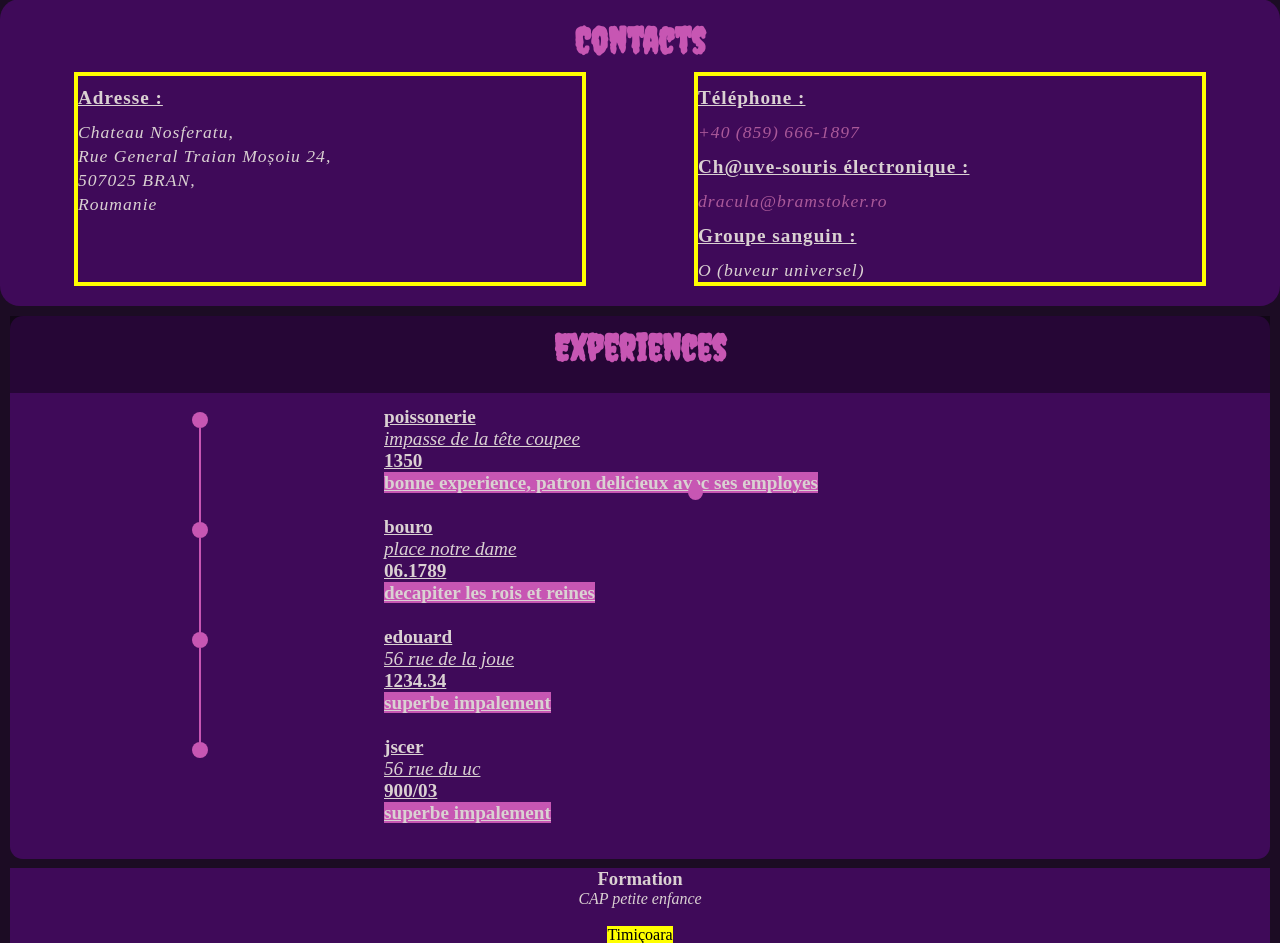
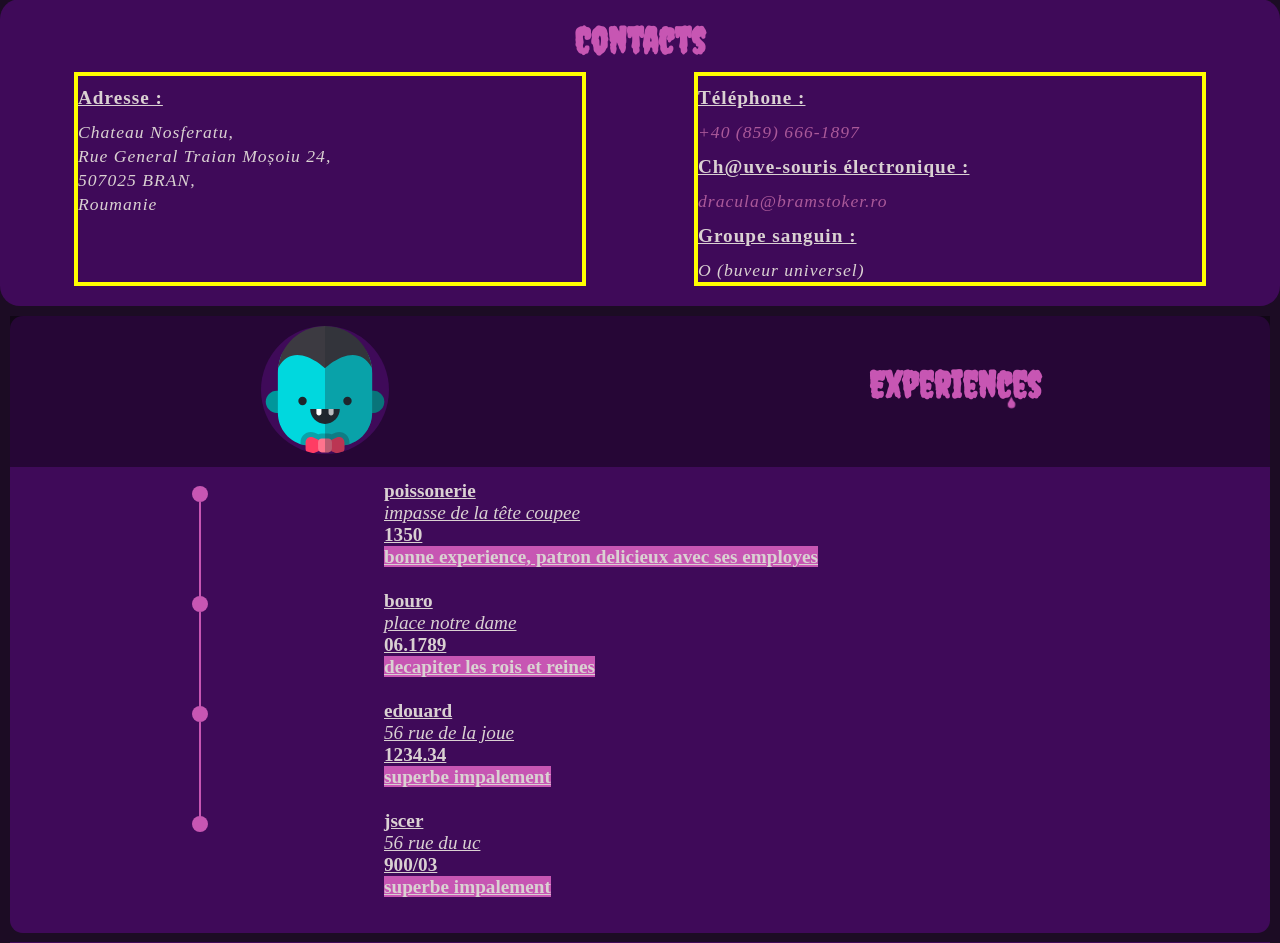
Before and after one commit to CodingBDX/project-1-dracula, a PHP site: page / in a window 1280 px wide. Shown: the part 285-1228 px from the top of the page. Run offline with PHP 8.4, Linux system fonts and the light colour scheme.

Commit message:
icon+icon grow

```diff
--- a/css/experiences.css
+++ b/css/experiences.css
@@ -14,18 +14,38 @@
 }
 
 .experiences .header {
+    display: flex;
+    flex-direction: row;
+
+    align-items: center;
     padding: .6em 0;
     text-align: center;
+
     background-color: rgba(0, 0, 0, .4);
     width: 100%;
     border-bottom: .5em solid rgba(#3F0A59, .5);
 }
 
+.experiences .header>div {
+
+    width: 50%;
+}
+
 .experiences .header h3 {
+
     color: var(--title);
     font-weight: bolder;
     font-size: 2.3em;
     font-family: 'Creepster', cursive;
+
+
+}
+
+.experiences .header svg {
+    width: 10vw;
+    background-color: var(--background-els);
+    border-radius: 50%;
+
 }
 
 .experiences .content {
@@ -93,7 +113,7 @@
     position: relative;
     width: 15px;
     height: 15px;
-    top: -5px;
+    top: -15px;
     margin: 0 auto;
     background: var(--title);
     -moz-border-radius: 20px;
@@ -108,7 +128,7 @@
     -moz-animation-duration: 2s;
     -webkit-animation-duration: 2s;
     animation-duration: 2s;
-    animation-delay: 3s;
+
     -moz-animation-iteration-count: infinite;
     -webkit-animation-iteration-count: infinite;
     animation-iteration-count: infinite;
@@ -128,7 +148,12 @@
 }
 
 @keyframes drip {
+    from {
+        transform: scale(0.5);
+    }
+
     to {
+        transform: scale(1);
         top: 100vh;
     }
 }
--- a/experiences.php
+++ b/experiences.php
@@ -29,10 +29,95 @@ $experiences = [
 ?>
 <div class="experiences">
     <div class="header">
+
+    <div>
+
+<svg version="1.1" id="Layer_1" xmlns="http://www.w3.org/2000/svg" xmlns:xlink="http://www.w3.org/1999/xlink" x="0px" y="0px"
+	 viewBox="0 0 512.001 512.001" style="enable-background:new 0 0 512.001 512.001;" xml:space="preserve">
+<g>
+	<path style="fill:#00969B;" d="M63.409,258.795c-24.547,0-44.444,19.899-44.444,44.444l0,0c0,24.545,19.899,44.444,44.444,44.444
+		h17.508v-88.888L63.409,258.795L63.409,258.795z"/>
+	<path style="fill:#00969B;" d="M448.591,258.795h-17.508v88.888h17.508c24.545,0,44.444-19.899,44.444-44.444l0,0
+		C493.035,278.693,473.137,258.795,448.591,258.795z"/>
+</g>
+<path style="fill:#00D8DE;" d="M443.279,166.521l-0.015-0.085c-0.053-0.094-0.105-0.183-0.158-0.277
+	c-1.081-8.85-2.738-17.522-4.999-25.95c-21.573-80.374-94.923-99.148-182.106-99.148l0,0c-87.183,0-160.533,18.773-182.106,99.148
+	l-0.155,0.564c-2.19,8.253-3.795,16.741-4.851,25.396c-0.053,0.093-0.105,0.182-0.158,0.275c-0.83,7.174-1.281,14.463-1.281,21.861
+	v158.353c0,65.82,47.977,120.426,110.865,130.777h155.369v-11.45c0,0.005,0,0.011,0,0.015v11.436
+	c62.888-10.353,110.865-64.957,110.865-130.777V188.306C444.55,180.935,444.111,173.668,443.279,166.521z"/>
+<g>
+	<circle style="fill:#1E252B;" cx="166.059" cy="300.091" r="16.831"/>
+	<circle style="fill:#1E252B;" cx="345.949" cy="300.091" r="16.831"/>
+</g>
+<path style="fill:#3C3A41;" d="M256,169.022c0,0,122.924-117.605,187.264-2.342c-1.073-9.261-2.795-18.324-5.158-27.128
+	C416.533,59.178,343.183,0,256,0l0,0C168.817,0,95.467,59.176,73.894,139.551l-0.155,0.564c-2.29,8.629-3.958,17.507-5.009,26.575
+	C133.069,51.411,256,169.022,256,169.022z"/>
+<g>
+	<path style="opacity:0.3;fill:#20272E;enable-background:new    ;" d="M312.82,423.574c-5.523,0-10.929,1.107-16.071,3.292
+		l-14.056,5.969c-4.388-1.906-9.172-2.918-14.105-2.918h-25.175c-4.933,0-9.717,1.013-14.105,2.918l-14.055-5.969
+		c-5.142-2.185-10.549-3.292-16.071-3.292c-22.645,0-41.068,18.439-41.068,41.103v7.736c6.528,2.172,13.267,3.883,20.202,5.024
+		h155.369v-11.45c0,0.005,0,0.011,0,0.015v11.436c6.935-1.142,13.674-2.851,20.202-5.024v-7.735
+		C353.887,442.013,335.465,423.574,312.82,423.574z"/>
+	<path style="fill:#20272E;" d="M315.259,332.436c0,32.728-26.532,59.259-59.259,59.259s-59.259-26.532-59.259-59.259H315.259z"/>
+</g>
+<g>
+	<path style="fill:#FFFFFF;" d="M221.619,332.436v15.735c0,5.578,4.521,10.101,10.101,10.101s10.101-4.522,10.101-10.101v-15.735
+		l0,0H221.619L221.619,332.436z"/>
+	<path style="fill:#FFFFFF;" d="M270.179,332.436v15.735c0,5.578,4.521,10.101,10.101,10.101s10.101-4.522,10.101-10.101v-15.735
+		l0,0H270.179L270.179,332.436z"/>
+</g>
+<g>
+	<path style="fill:#FF3C63;" d="M231.608,500.016v-44.255l-24.253-10.3c-13.77-5.848-29.041,4.257-29.041,19.217v26.423
+		c0,14.96,15.271,25.065,29.041,19.217L231.608,500.016L231.608,500.016z"/>
+	<path style="fill:#FF3C63;" d="M304.645,445.461l-24.253,10.3v44.255l24.253,10.3c13.77,5.848,29.041-4.257,29.041-19.217v-26.423
+		C333.685,449.718,318.414,439.612,304.645,445.461z"/>
+</g>
+<path style="fill:#FF738D;" d="M268.587,450.118h-25.176c-8.385,0-15.182,6.797-15.182,15.182v25.175
+	c0,8.385,6.797,15.182,15.182,15.182h25.175c8.385,0,15.182-6.797,15.182-15.182V465.3
+	C283.771,456.915,276.974,450.118,268.587,450.118z"/>
+<path style="opacity:0.3;fill:#20272E;enable-background:new    ;" d="M448.591,258.795h-4.042v-70.49
+	c0-7.371-0.439-14.638-1.271-21.784l-0.015-0.085c-0.013-0.026-0.028-0.05-0.043-0.075c-1.076-9.15-2.78-18.108-5.115-26.809
+	C416.533,59.178,343.183,0,256,0l0,0v505.659h12.588c4.769,0,9.021-2.203,11.803-5.643l24.253,10.3
+	c13.77,5.848,29.041-4.257,29.041-19.217v-13.663c62.56-10.298,110.345-64.394,110.842-129.752h4.065
+	c24.545,0,44.444-19.899,44.444-44.444l0,0C493.035,278.693,473.137,258.795,448.591,258.795z"/>
+<g>
+</g>
+<g>
+</g>
+<g>
+</g>
+<g>
+</g>
+<g>
+</g>
+<g>
+</g>
+<g>
+</g>
+<g>
+</g>
+<g>
+</g>
+<g>
+</g>
+<g>
+</g>
+<g>
+</g>
+<g>
+</g>
+<g>
+</g>
+<g>
+</g>
+</svg>
+
+    </div>
+    <div>
 <h3>Experiences</h3>
 
 <div class="drop"></div>
-
+</div>
 </div>
 <div class="content">
 
```
